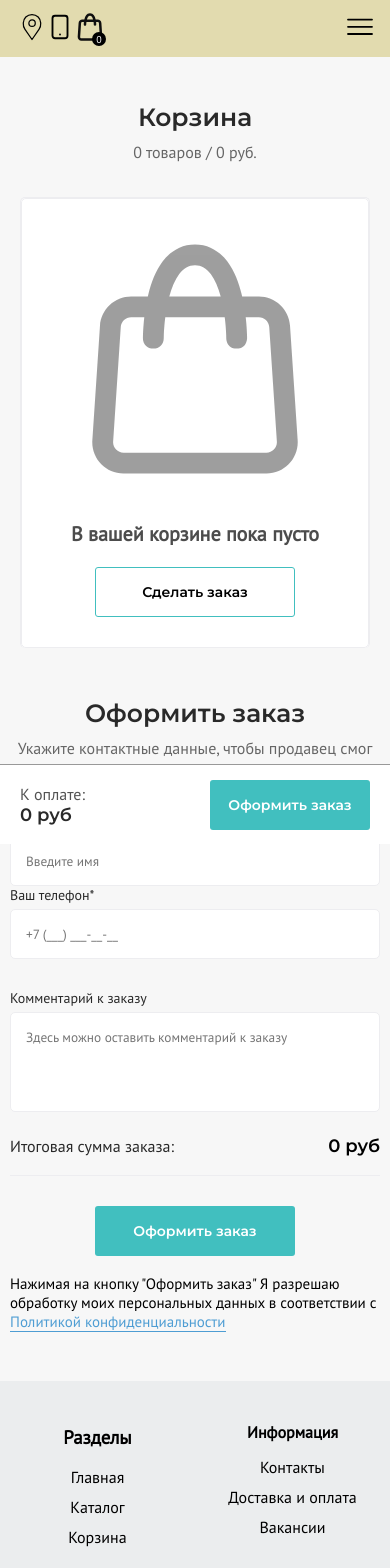
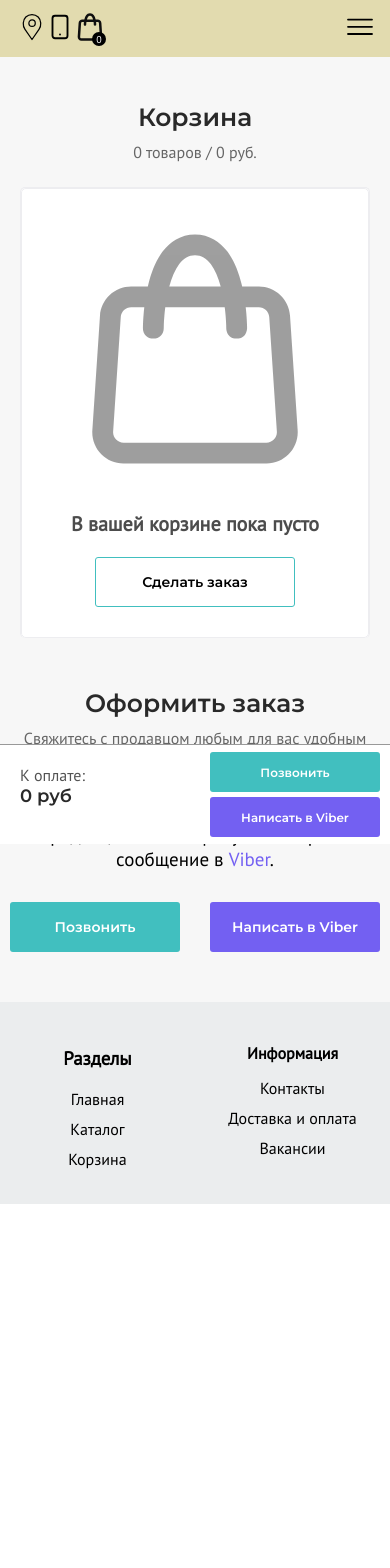
Before and after one commit to X6uddy/confectionery-frontend, a React (Create React App) app: page /basket in a window 390 px wide. Shown: the top 1568 px of the page. After the commit the page ends 1204 px from the top, so only its background shows below. Built offline with nearby package versions, Linux system fonts and the light colour scheme.

Commit message:
changed basket page, now we dont have the mail feature

```diff
--- a/src/components/pages/basketPage/BasketPage-media.scss
+++ b/src/components/pages/basketPage/BasketPage-media.scss
@@ -23,9 +23,16 @@
         &__infoWindow {
             width: 300px;
         }
+        &__connectInstructions {
+            &_btn-modal{
+                width: 120px;
+                height: 40px;
+                font-size: 12px;
+            }
+        }
         &__btn{
             &-wrapper {
-                padding: 15px 20px;
+                padding: 15px 15px;
             }
             &_infoBtn{
                 width: 210px;
@@ -66,6 +73,9 @@
             &_forPay {
                 margin-right: 10px;
             }
+        }
+        &__btn-wrapper_onlyCalls {
+            max-width: 290px;
         }
     }
 }
@@ -121,10 +131,39 @@
                 }
             }
         }
+
+    }
+}
+@media (max-width: 435px) {
+    .basketPage {
+        &__infoWindow {
+            height: 100px;
+            &-bottom {
+                align-self: flex-start;
+            }
+        }
+        &__btn-wrapper_onlyCalls {
+            max-width: 190px;
+            display: flex;
+        }
+        &__connectInstructions {
+            &_btn {
+                width: 170px;
+            }
+            &_btns-modal {
+                flex-direction: column;
+                height: 85px;
+                justify-content: space-between;
+            }
+        }
     }
 }
 @media (max-width: 378px) {
     .basketPage {
+        &__btn-wrapper_onlyCalls {
+            max-width: 170px;
+            display: flex;
+        }
         &__mainContent {
             &_itemsList {
                 max-width: 300px;
@@ -141,6 +180,14 @@
                 }
             }
         }
+        &__connectInstructions {
+            &_btns{
+                justify-content: space-around;
+            }
+            &_btn {
+                width: 145px;
+            }
+        }
         &__btn{
             &_infoBtn{
                 width: 140px;
--- a/src/components/pages/basketPage/BasketPage.js
+++ b/src/components/pages/basketPage/BasketPage.js
@@ -1,11 +1,11 @@
 import React, { useEffect, useState } from "react";
-import { useDispatch, useSelector } from "react-redux";
 import { Link } from "react-router-dom";
-import InputMask from "react-input-mask";
+import { useSelector } from "react-redux";
 
-import { sendOrderByEmail, openBasketModal, openSuccessModal } from "../../../store/basketSlice";
-import BasketModal from "../../modals/basketModal/BasketModal";
-import OrderSuccessModal from "../../modals/orderSuccessModal/OrderSuccessModal";
+
+
+// import BasketModal from "../../modals/basketModal/BasketModal";
+// import OrderSuccessModal from "../../modals/orderSuccessModal/OrderSuccessModal";
 
 import './BasketPage.scss';
 import './BasketPage-media.scss';
@@ -16,12 +16,7 @@ import basketIcon from '../../../resources/icons/basketCard/basketicon.svg'
 const BasketPage = () => {
     const {basketItems, totalQuantity, totalAmount} = useSelector(state => state.basketStates);
 
-    const dispatch = useDispatch()
-    const [buyersName,setBuyersName] = useState('');
-    const [buyersNumber,setBuyersNumber] = useState('');
-    const [buyersComment,setBuyersComment] = useState('');
-    const [nameRequired,setNameRequired] = useState(true);
-    const [numberRequired,setNumberRequired] = useState(true);
+
     const [offerBtn ,setOfferBtn] = useState();
 
 
@@ -44,57 +39,13 @@ const BasketPage = () => {
 
 
 
-    function sendMail() {
-        if(checkInputs()){
-            dispatch(sendOrderByEmail({buyersName,buyersNumber,buyersComment}))
-            dispatch(openSuccessModal())
-            setBuyersComment('');
-            setBuyersNumber('');
-            setBuyersName('');
-            return true
-        }else{
-            return false
-        }
-    }
-    function checkInputs() {
-        if(basketItems.length === 0){
-            dispatch(openBasketModal())
-            return false
-        }
-        if(!/\S/.test(buyersName) && !/\S/.test(buyersNumber)){
-            setNameRequired(false);
-            setNumberRequired(false);
-            return false
-        }else if (!/\S/.test(buyersName)){
-            setNameRequired(false);
-            return false
-        }else if(!/\S/.test(buyersNumber) || buyersNumber.replace(/\D/g,'').length !== 11){
-            setNumberRequired(false);
-            return false
-        }else {
-            setNameRequired(true);
-            setNameRequired(true)
-            return true
-        }
-    }
-    function onNameChange(e){
-        setBuyersName(e.target.value);
-        setNameRequired(true)
 
-    }
-    function onNumberChange(e){
-        setNumberRequired(true)
-        setBuyersNumber(e.target.value)
-    }
+
 
     function typeOfWords(int, array) {
         return (array = array || ['товар', 'товара', 'товаров']) && array[(int % 100 > 4 && int % 100 < 20) ? 2 : [2, 0, 1, 1, 1, 2][(int % 10 < 5) ? int % 10 : 5]];
     }
 
-    const scrollToOrder = () => {
-        const anchorArrow = document.getElementById('makeOrder');
-        anchorArrow.scrollIntoView({behavior : 'smooth'})
-    }
 
     return(
         <div className="basketPage">
@@ -120,7 +71,7 @@ const BasketPage = () => {
                                 </div>}
                         </div>
                     </div>
-                    <div className={offerBtn ? "basketPage__infoWindow basketPage__infoWindow_none" : 'basketPage__infoWindow'} >
+                    <div className={offerBtn ? "basketPage__infoWindow basketPage__infoWindow_none" : 'basketPage__infoWindow'}>
                         <div className="basketPage__infoWindow-top">
                             <div className="basketPage__infoWindow_title">Итого</div>
                             <div className="basketPage__infoWindow_fullPrice">
@@ -133,71 +84,36 @@ const BasketPage = () => {
                             <div className="basketPage__infoWindow_forPay">К оплате:</div>
                             <div className="basketPage__infoWindow_sum">{totalAmount} руб</div>
                         </div>
-                        <div className="basketPage__btn-wrapper">
-                            <button className="basketPage__btn basketPage__btn_infoBtn" onClick={() => {
-                                if(!sendMail()){
-                                    if(basketItems.length === 0){
-                                        dispatch(openBasketModal())
-                                    }else{
-                                        scrollToOrder()
-                                    }
-                                }
-                                }}>Оформить заказ</button>
+                        <div className="basketPage__btn-wrapper basketPage__btn-wrapper_onlyCalls">
+                            <div className="basketPage__connectInstructions_btns basketPage__connectInstructions_btns-modal">
+                                <a href="tel:+79050366380" className="basketPage__connectInstructions_btn basketPage__connectInstructions_btn-modal">
+                                    Позвонить
+                                </a>
+                                <a href="viber://chat?number=%2B79050366380" className="basketPage__connectInstructions_btn basketPage__connectInstructions_btn-viber basketPage__connectInstructions_btn-modal">
+                                    Написать в Viber
+                                </a>
+                            </div>
                         </div>
                     </div>
                 </div>
                 <div className="basketPage__mainContent_makeOrder" id="makeOrder">
                             <div className="basketPage__title">Оформить заказ</div>
-                            <div className="basketPage__describe">Укажите контактные  данные, чтобы продавец смог связаться с вами</div>
-                            <form className="basketPage__form">
-                                <div className="basketPage__form-wrapper">
-                                    <div className="basketPage__form_field">
-                                        <div>Ваше имя*</div>
-                                        <input
-                                        type="text"
-                                        value={buyersName}
-                                        onChange={e => onNameChange(e)}
-                                        placeholder="Введите имя"
-                                        style={{border: nameRequired ? "1px solid #EDEDF0": "1px solid #E60000"}}
-                                        />
-                                    </div>
-                                    <div className="basketPage__form_field">
-                                        <div>Ваш телефон*</div>
-                                        <InputMask
-                                        mask={"+7 (999) 999-99-99"}
-                                        value={buyersNumber}
-                                        onChange={e => onNumberChange(e)}
-                                        placeholder="+7 (___) ___-__-__"
-                                        style={{border: numberRequired ? "1px solid #EDEDF0": "1px solid #E60000"}}
-                                        required
-                                        />
-                                    </div>
-                                </div>
-                                <div className="basketPage__form_field-comment">
-                                    <div>Комментарий к заказу</div>
-                                    <textarea
-                                    type="text"
-                                    maxLength='500'
-                                    value={buyersComment}
-                                    onChange={e => setBuyersComment(e.target.value)}
-                                    placeholder="Здесь можно оставить комментарий к заказу"
-                                    />
-                                </div>
-                            </form>
-                            <div className="basketPage__mainContent_orderSum">
-                                <div className="basketPage__mainContent_orderSum-title">
-                                Итоговая сумма заказа:
-                                </div>
-                                <div className="basketPage__mainContent_orderSum-price">
-                                {totalAmount} руб
-                                </div>
+                            <div className="basketPage__describe">Свяжитесь с продавцом любым для вас удобным образом</div>
+                            <div className="basketPage__connectInstructions">
+                                Чтобы оформить заказ, вы можете связаться с продавцом по телефону или отправить сообщение в <span>Viber</span>.
                             </div>
-                            <button onClick={sendMail} className="basketPage__btn basketPage__btn_mainContent">Оформить заказ</button>
-                            <div className="basketPage__privacyPolicy">Нажимая на кнопку "Оформить заказ" Я разрешаю обработку моих персональных данных в соответствии с <Link className="basketPage__privacyPolicy_link" to='/privacypolicy'>Политикой конфиденциальности</Link></div>
+                            <div className="basketPage__connectInstructions_btns">
+                                <a href="tel:+79050366380" className="basketPage__connectInstructions_btn">
+                                    Позвонить
+                                </a>
+                                <a href="viber://chat?number=%2B79050366380" className="basketPage__connectInstructions_btn basketPage__connectInstructions_btn-viber">
+                                    Написать в Viber
+                                </a>
+                            </div>
                     </div>
             </div>
-             <BasketModal />
-             <OrderSuccessModal />
+             {/* <BasketModal />
+             <OrderSuccessModal /> */}
         </div>
     )
 }
--- a/src/components/pages/basketPage/BasketPage.scss
+++ b/src/components/pages/basketPage/BasketPage.scss
@@ -20,13 +20,55 @@
         font-size: 16px;
         font-style: normal;
         font-weight: 400;
-        margin-bottom: 35px;
+        margin-bottom: 25px;
         opacity: 0.7;
     }
     &-wrapper{
         display: flex;
         justify-content: space-between;
         margin-bottom: 40px;
+    }
+    &__connectInstructions {
+        font-family: PTSans-Regular;
+        font-size: 19px;
+        font-style: normal;
+        font-weight: 400;
+        line-height: 130%;
+        margin-top: 30px;
+        text-align: center;
+        margin-bottom: 30px;
+        span  {
+            color: #7360F2;
+        }
+        &_btns {
+            display: flex;
+            justify-content: space-between;
+            max-width: 400px;
+            margin: 0 auto;
+            &-modal {
+                max-width: 330px;
+            }
+        }
+        &_btn {
+            width: 190px;
+            height: 50px;
+            display: flex;
+            justify-content: center;
+            align-items: center;
+            text-decoration: none;
+            background-color: $main-color;
+            border-radius: 3px;
+            color: #FFFFFF;
+            font-family: Montserrat;
+            font-size: 14px;
+            font-weight: 600;
+            &-viber {
+                background-color: #7360F2;
+            }
+            &-modal {
+                width: 150px;
+            }
+        }
     }
     &__mainContent {
         &_warning {
@@ -145,6 +187,10 @@
             display: flex;
             justify-content: center;
             align-items: center;
+            &_onlyCalls {
+                display: block;
+                width: 100%;
+            }
         }
     }
     &__infoWindow{
--- a/src/components/pages/contactsPage/ContactsPage.js
+++ b/src/components/pages/contactsPage/ContactsPage.js
@@ -13,7 +13,7 @@ const ContactsPage = () => {
         <div className="contact">
             <div className="container">
                 <div className="contacts">
-                    <h1 className="contacts-info__title">Контакты</h1>
+                    <h2 className="contacts-info__title">Контакты</h2>
                     <div className="contacts-logo">
                         <img src={logo} alt="logo"/>
                     </div>
@@ -49,7 +49,7 @@ const ContactsPage = () => {
                         </div>
 
                         <div className="contacts-info-block">
-                            <h3 className="contacts-info__subtitle">Связь:</h3>
+                            <h3 className="contacts-info__subtitle">Связаться:</h3>
                             <p className="contacts-info__descr contacts-info__descr_links">
                                 <img className="contacts-info__descr_img contacts-info__descr_img-phone" src={phone} alt="phone" />
                                 <a href="tel:+79050366380">+7 (905) 036-63-80</a>
--- a/src/components/pages/contactsPage/contactsPage.scss
+++ b/src/components/pages/contactsPage/contactsPage.scss
@@ -60,6 +60,7 @@
         &__title {
             margin: 0;
             grid-area: a;
+            font-size: 23px;
         }
     }
 }
```
